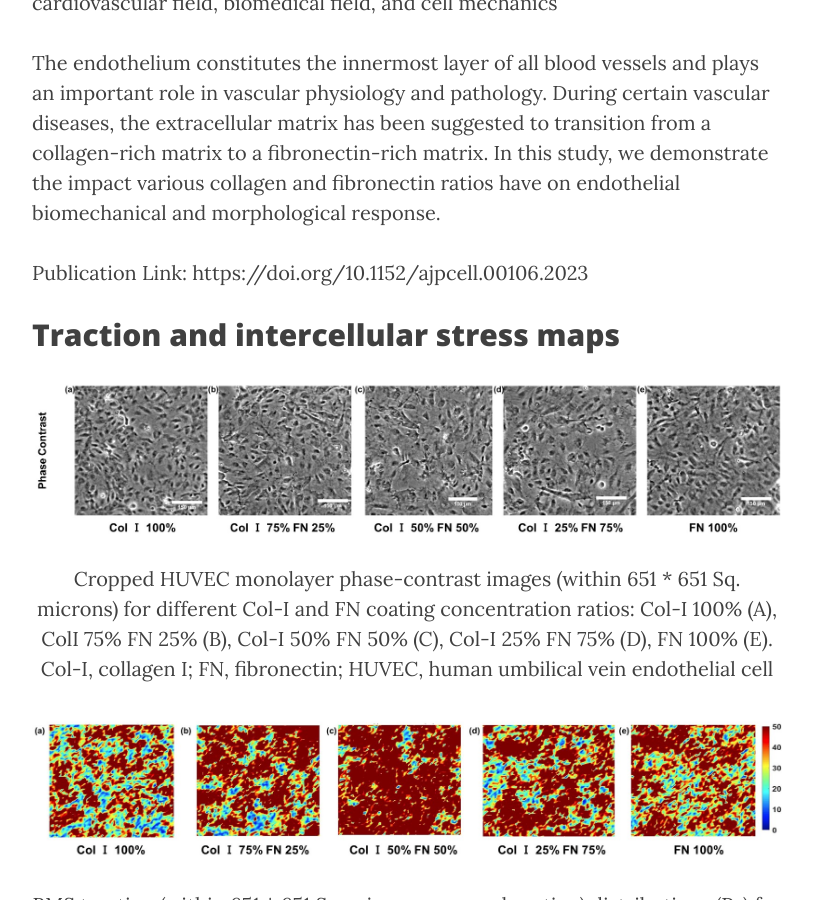
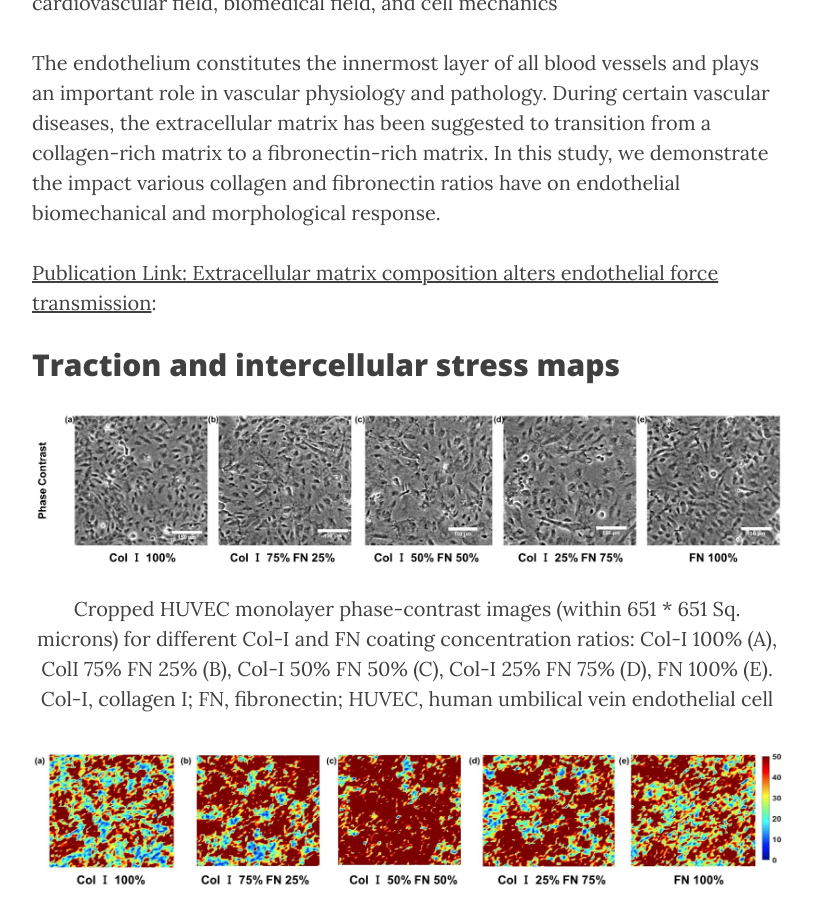
Before and after one commit to vignesharavind/vignesharavind.github.io, a Jekyll site: the page built from _posts/2023-06-09-ECM-Endothelial-Force.markdown, in a window 1280 px wide and 900 px high, scrolled down 1159 px. Shown: the whole window, without its empty margins (233-1046 px from the left). Built offline with Jekyll 4.4.1, drawn with Linux system fonts in a browser that asks for light colours; nearby versions of some CDN libraries; our own code applies the rules of GitHub Pages for plain Markdown files; comment, search, counter and statistics services are not loaded.

Commit message:
Update 2023-06-09-ECM-Endothelial-Force.markdown

```diff
--- a/_posts/2023-06-09-ECM-Endothelial-Force.markdown
+++ b/_posts/2023-06-09-ECM-Endothelial-Force.markdown
@@ -36,7 +36,7 @@ Extracellular matrix (ECM) composition is important in a host of pathophysiologi
 
 The endothelium constitutes the innermost layer of all blood vessels and plays an important role in vascular physiology and pathology. During certain vascular diseases, the extracellular matrix has been suggested to transition from a collagen-rich matrix to a fibronectin-rich matrix. In this study, we demonstrate the impact various collagen and fibronectin ratios have on endothelial biomechanical and morphological response.
 
-Publication Link: https://doi.org/10.1152/ajpcell.00106.2023
+<a href="https://doi.org/10.1152/ajpcell.00106.2023">Publication Link: Extracellular matrix composition alters endothelial force transmission</a>:
 
 ## Traction and intercellular stress maps
 
```
